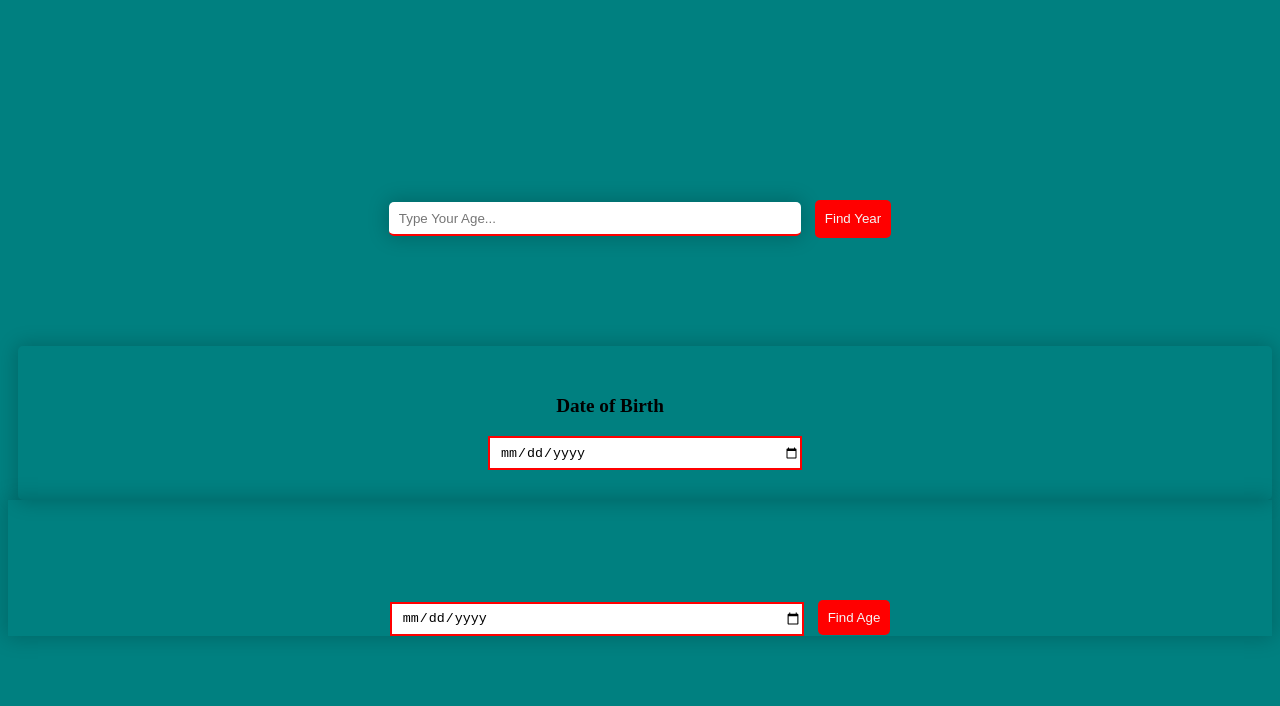
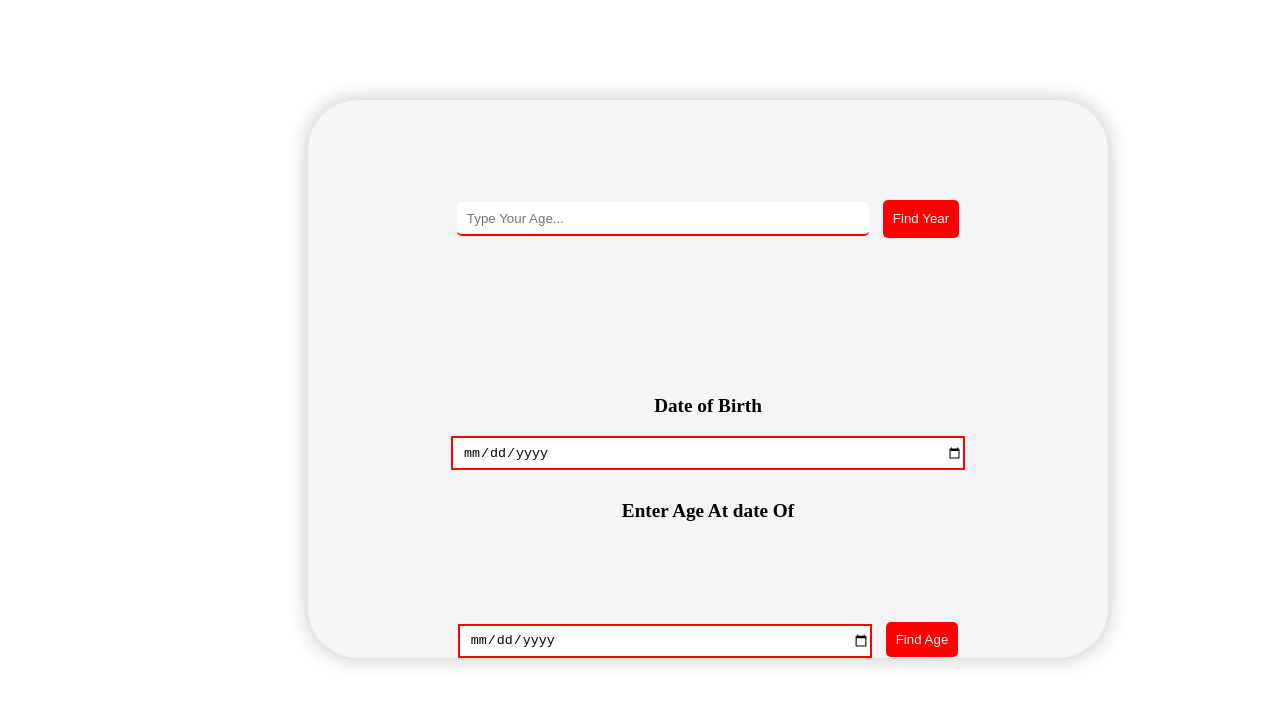
Before and after one commit to robertson-oa/yearOfBirth, a plain HTML site: page index.html in a window 1280 px wide. Drawn offline with Linux system fonts and the light colour scheme.

Commit message:
style sheet updated

```diff
--- a/index.html
+++ b/index.html
@@ -11,8 +11,9 @@
 </head>
 
 <body>
+    <div class="wrapper">
     <center>
-        <form style="margin-top:100px">
+        <form style="margin-top:0px">
             <input class="c1" style="height:30px; width:400px; padding-left:10px;" placeholder="Type Your Age..." type="number"
                 name="number" id="number" />
             <input style="height:38px;" type="button" value="Find Year" id="button" />
@@ -22,22 +23,21 @@
         </form>
     </center>
 
-    <!-- finding age at date of  -->
     <div class="dateBirth">
         <form class="dob" style="margin-top:100px">
-            <!-- dob -->
+
             <p id="d1">Date of Birth</p>
-            <input type="date" name="number" id="dateBirth" style="height:30px; width:300px; padding-left:10px;"/>
+            <input type="date" name="number" id="dateBirth" style="height:30px; width:500px; padding-left:10px;"/>
         </form>
         <form class="age">
-       <!-- <div id="a1">Age At date Of</div> -->
+            <d id="d2">Enter Age At date Of</d>   <br>
             <input type="date" name="number" id="age-at" style="height:30px; width:400px; padding-left:10px;"/>
             <input type="button" value="Find Age" id="find" class="button" />
             <p id="age"> </p>
         </form>
     </div>
 
-    <div></div>
+</div>
 
     <script src="java/script.js"></script>
     <script src="java/age.js"></script>
--- a/style.css
+++ b/style.css
@@ -1,8 +1,12 @@
 
-body{
-    background-color: teal;
+.wrapper{
+  background-color: whitesmoke;
+  width: 800px;
+  margin-left: 300px;
+  border-radius: 50px;
+  margin-top: 100px;
+  box-shadow: 0px 0px 20px 2px rgba(0,0,0,0.2);
 }
-
 .c1{
   outline: none;
   border: none;
@@ -10,9 +14,13 @@ body{
 }
 
 #d1{
-  margin-right: 70px;
     font-size: larger;
     font-weight: 700;
+}
+
+#d2{
+  font-size: larger;
+  font-weight: 700;
 }
 
 input{
@@ -48,7 +56,6 @@ input{
   margin-left: 10px;
   outline: none;
   border: none;
-  /* border-bottom: 2px solid red; */
 }
 
 .dob{
@@ -56,36 +63,27 @@ input{
   margin-top: 100px;
   border-radius: 5px;
   cursor: pointer;
-  margin-left: 10px;
+  margin-left: 0px;
   outline: none;
   border: none;
-  box-shadow: 0px 0px 20px 2px rgba(0,0,0,0.2);
-  /* border-bottom: 2px solid red; */
 }
-
 
 #button:hover{
     margin-left: 20px;
   }
 
 #number{
-    box-shadow: 0px 0px 20px 2px rgba(0,0,0,0.2);
     border-radius: 5px;
     margin-bottom: 10px;
 }
 
 #year{
-    margin-right: 70px;
     font-size: larger;
     font-weight: 700;
 }
 
 #age{
-  margin-right: 70px;
     font-size: larger;
     font-weight: 700;
     margin-bottom: 200px;
 }
-.age{
-  box-shadow: 0px 0px 20px 2px rgba(0,0,0,0.2);
-}
```
